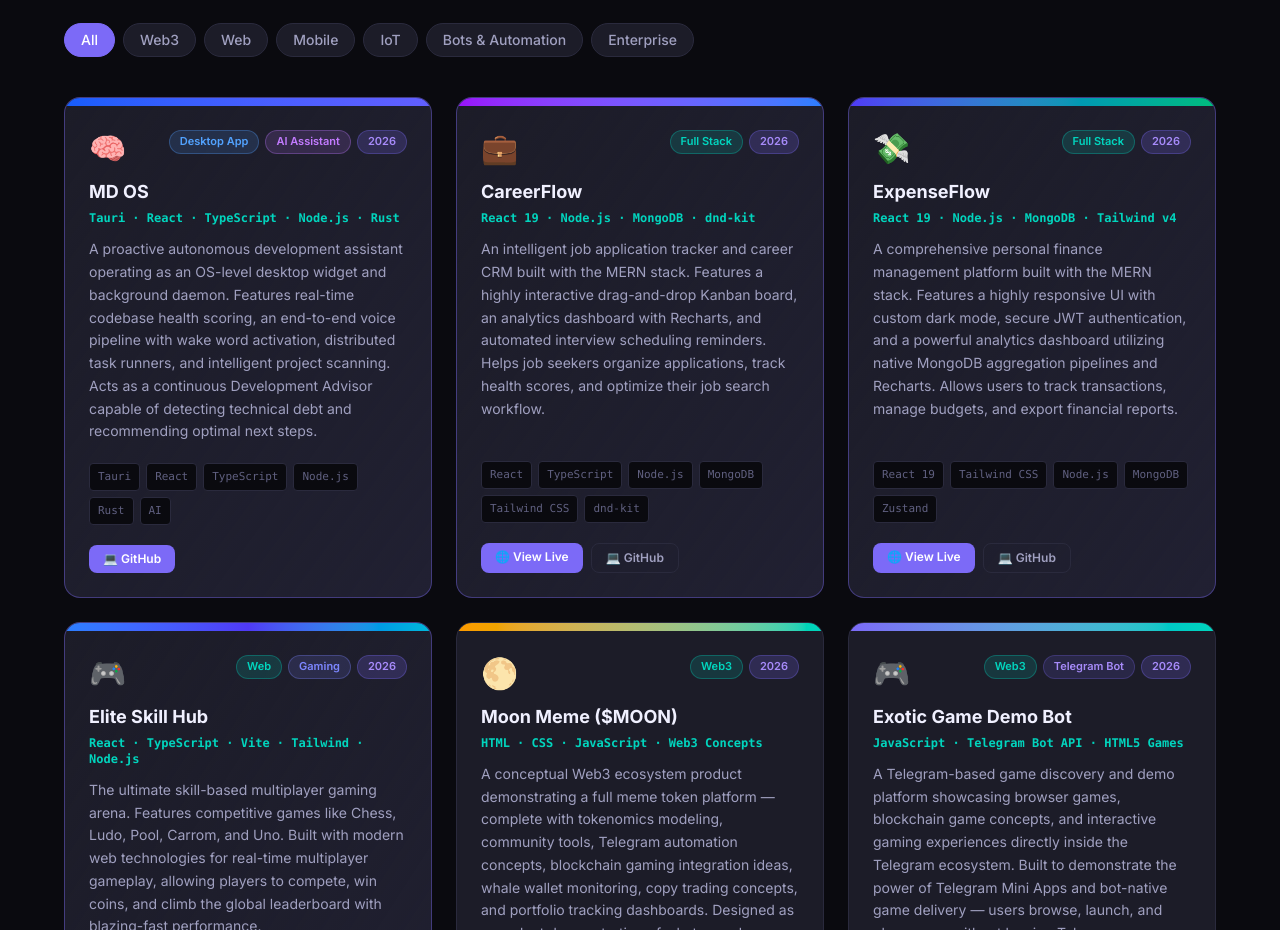
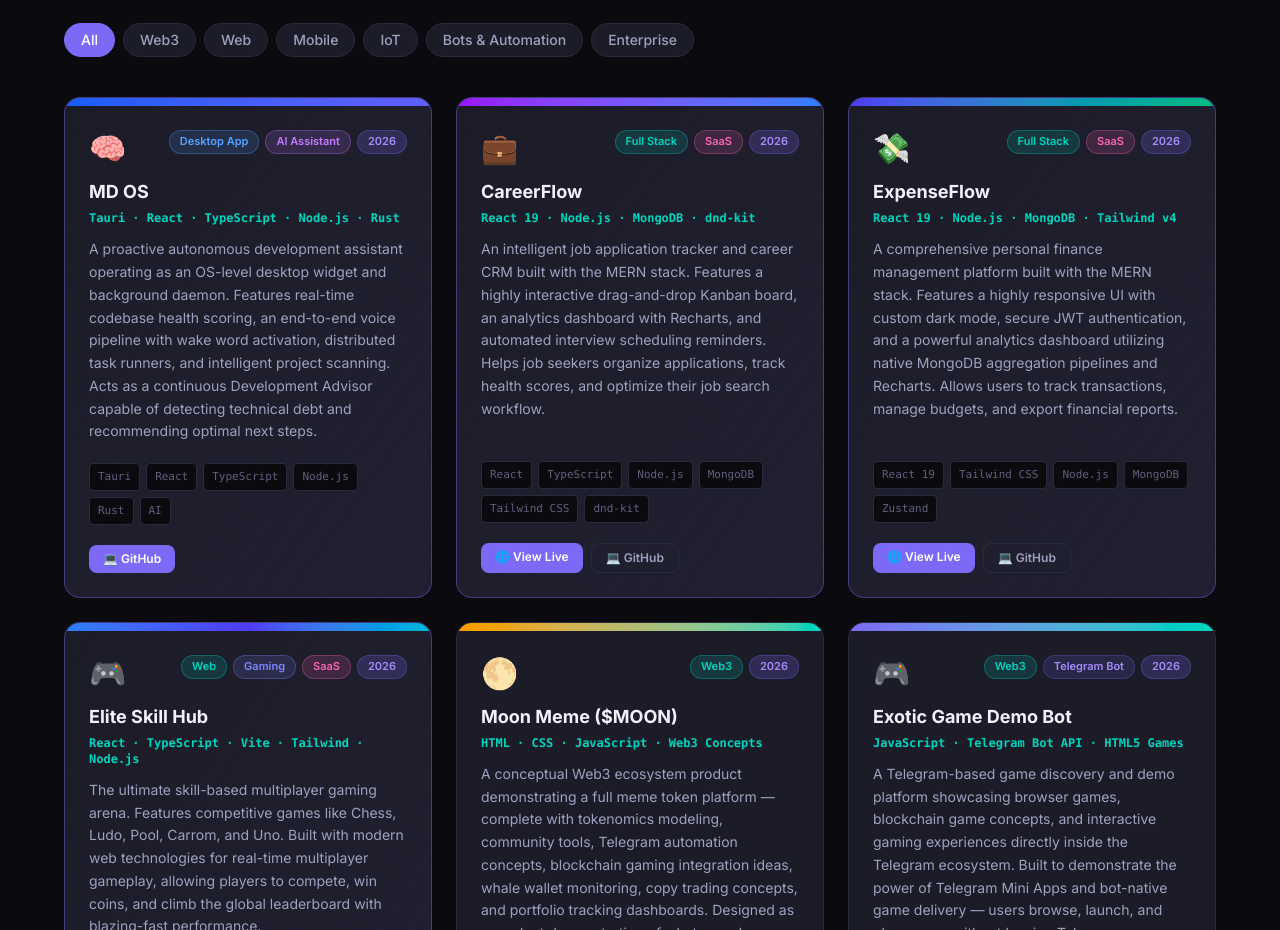
Before and after one commit to MdDevCoder/portfolio, a React (Vite) app: page / in a window 1280 px wide. Shown: the part 5740-6670 px from the top of the page. Built offline with nearby package versions, Linux system fonts and the light colour scheme.

Commit message:
feat: Add SaaS badge and tags to products

```diff
--- a/src/data/projects.ts
+++ b/src/data/projects.ts
@@ -20,11 +20,12 @@ export const projectsData = [
   },
   {
     id: "careerflow",
-    tags: ["web", "fullstack"],
+    tags: ["web", "fullstack", "saas"],
     bannerGradient: "from-purple-600 to-blue-500",
     icon: "💼",
     badges: [
       { text: "Full Stack", type: "web", color: "text-teal-400 bg-teal-400/15 border-teal-400/30" },
+      { text: "SaaS", type: "saas", color: "text-pink-400 bg-pink-400/15 border-pink-400/30" },
       { text: "2026", type: "featured", color: "text-accent2 bg-accent/20 border-accent/30" }
     ],
     title: "CareerFlow",
@@ -39,11 +40,12 @@ export const projectsData = [
   },
   {
     id: "expenseflow",
-    tags: ["web", "fullstack"],
+    tags: ["web", "fullstack", "saas"],
     bannerGradient: "from-indigo-600 to-emerald-500",
     icon: "💸",
     badges: [
       { text: "Full Stack", type: "web", color: "text-teal-400 bg-teal-400/15 border-teal-400/30" },
+      { text: "SaaS", type: "saas", color: "text-pink-400 bg-pink-400/15 border-pink-400/30" },
       { text: "2026", type: "featured", color: "text-accent2 bg-accent/20 border-accent/30" }
     ],
     title: "ExpenseFlow",
@@ -58,12 +60,13 @@ export const projectsData = [
   },
   {
     id: "elite-skill-hub",
-    tags: ["web", "gaming"],
+    tags: ["web", "gaming", "saas"],
     bannerGradient: "from-blue-500 via-indigo-600 to-cyan-500",
     icon: "🎮",
     badges: [
       { text: "Web", type: "web", color: "text-teal-400 bg-teal-400/15 border-teal-400/30" },
       { text: "Gaming", type: "gaming", color: "text-indigo-400 bg-indigo-400/15 border-indigo-400/30" },
+      { text: "SaaS", type: "saas", color: "text-pink-400 bg-pink-400/15 border-pink-400/30" },
       { text: "2026", type: "featured", color: "text-accent2 bg-accent/20 border-accent/30" }
     ],
     title: "Elite Skill Hub",
```
